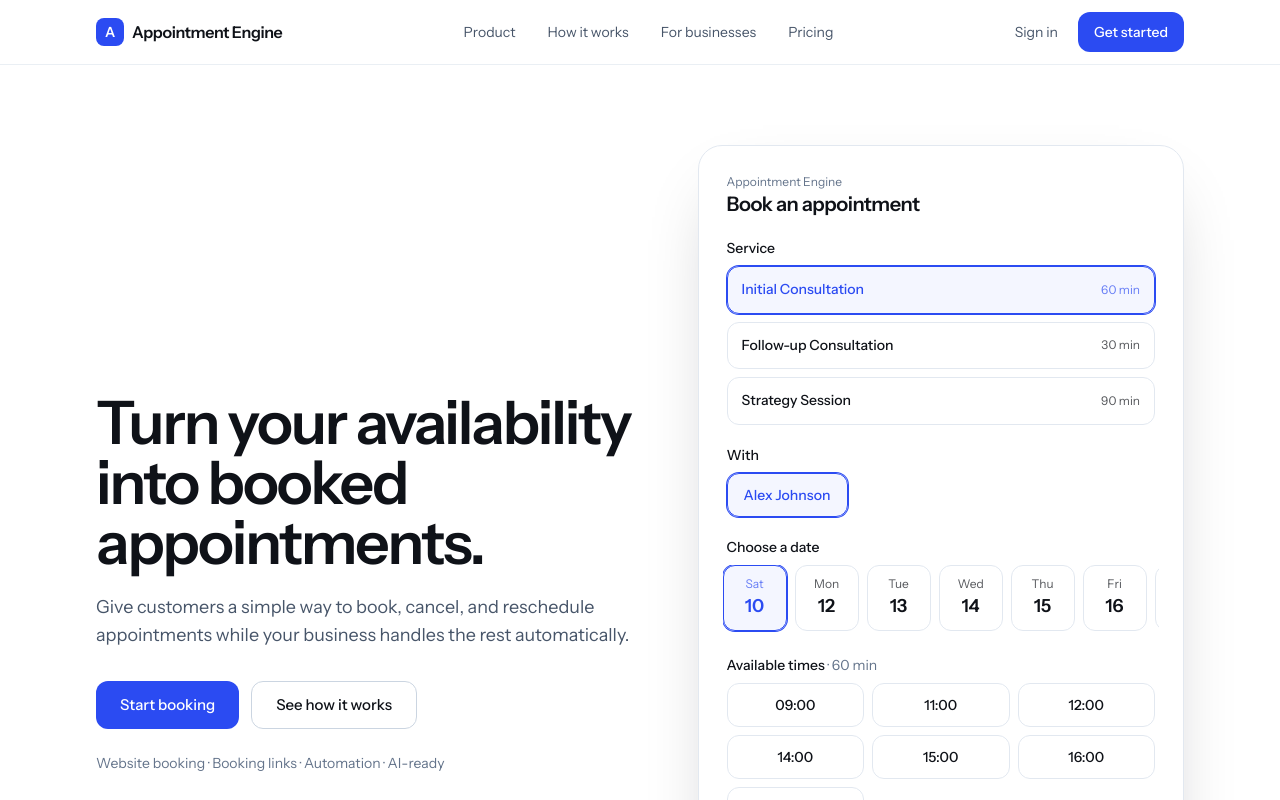
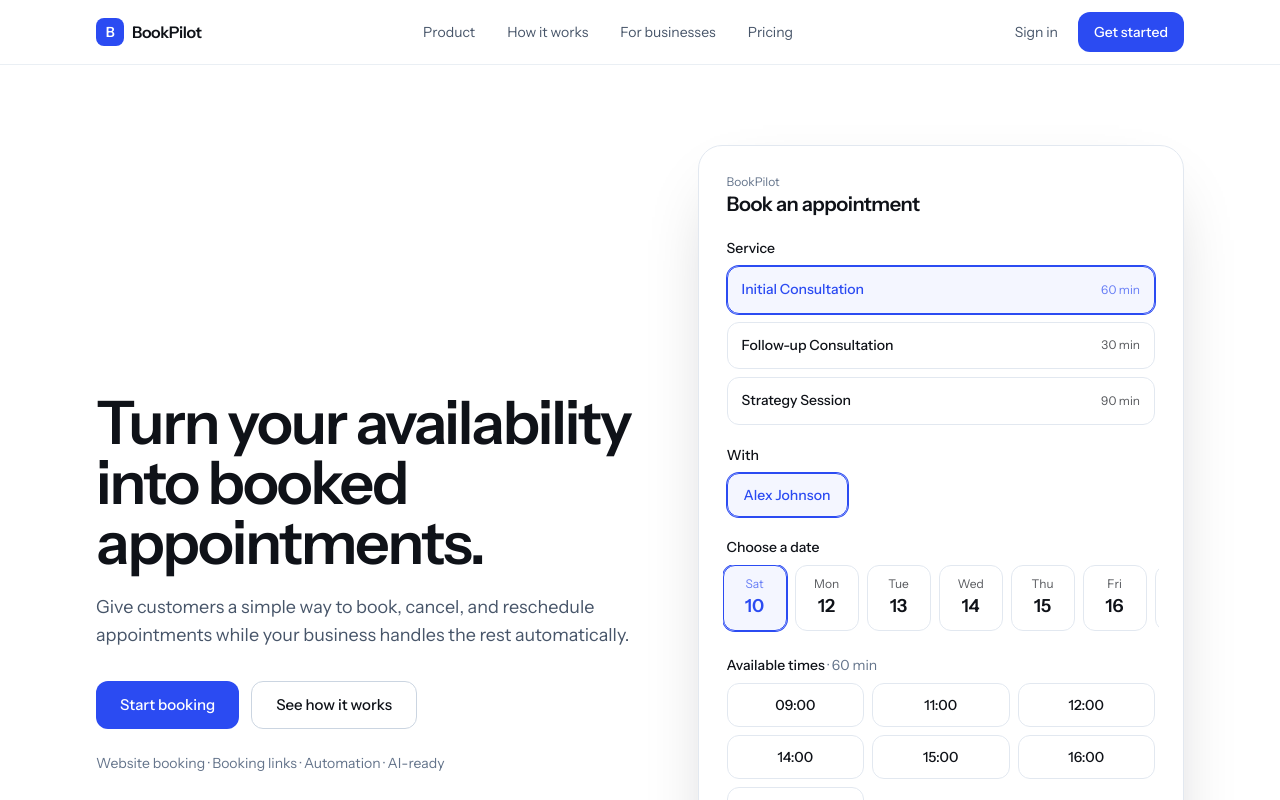
Before and after one commit to MoonwalkrrX/appointment_engine, a Next.js app: page / in a window 1280 px wide. Shown: the top 800 px of the page. Built offline with nearby package versions, Linux system fonts and the light colour scheme.

Commit message:
Rebrand to BookPilot

```diff
--- a/app/layout.tsx
+++ b/app/layout.tsx
@@ -2,5 +2,5 @@ import './globals.css';
 import type {Metadata} from 'next';
 import {Instrument_Sans} from 'next/font/google';
 const f=Instrument_Sans({subsets:['latin'],variable:'--font-sans'});
-export const metadata:Metadata={title:'Appointment Engine — Turn your availability into booked appointments',description:'Appointment infrastructure for modern businesses.'};
+export const metadata:Metadata={title:'BookPilot — Turn your availability into booked appointments',description:'Appointment infrastructure for modern businesses.'};
 export default function RootLayout({children}:{children:React.ReactNode}){return <html lang="en" className={f.variable}><body className="font-sans">{children}</body></html>}
--- a/app/sign-in/page.tsx
+++ b/app/sign-in/page.tsx
@@ -1,3 +1,3 @@
 import AuthForm from '@/components/AuthForm';
-export const metadata={title:'Sign in — Appointment Engine'};
+export const metadata={title:'Sign in — BookPilot'};
 export default function Page(){return <AuthForm mode="in"/>}
--- a/app/sign-up/page.tsx
+++ b/app/sign-up/page.tsx
@@ -1,3 +1,3 @@
 import AuthForm from '@/components/AuthForm';
-export const metadata={title:'Create account — Appointment Engine'};
+export const metadata={title:'Create account — BookPilot'};
 export default function Page(){return <AuthForm mode="up"/>}
--- a/components/AISection.tsx
+++ b/components/AISection.tsx
@@ -3,5 +3,5 @@ export default function AISection(){return(
   <section className="bg-slate-50 py-20 sm:py-28"><div className="wrap"><h2 className="h2 max-w-2xl">Add AI when your business is ready.</h2>
     <p className="lede">AI is never responsible for deciding whether a slot exists. It talks to the customer; the engine answers from real availability.</p>
     <ol className="mt-12 grid gap-3 sm:grid-cols-2 lg:grid-cols-6">{S.map(([w,t],i)=><li key={i} className={`rounded-2xl border p-4 ${w==='Engine'?'border-accent bg-accent text-white':'border-slate-200 bg-white'}`}>
-      <p className={`text-xs font-medium ${w==='Engine'?'text-white/80':'text-slate-500'}`}>{w==='Engine'?'Appointment Engine':w}</p><p className="mt-2 text-sm">{t}</p></li>)}</ol>
-    <p className="mt-16 max-w-4xl text-3xl font-semibold leading-tight tracking-[-0.03em] text-balance sm:text-5xl">AI handles the conversation. <span className="text-accent">Appointment Engine handles the truth.</span></p></div></section>)}
+      <p className={`text-xs font-medium ${w==='Engine'?'text-white/80':'text-slate-500'}`}>{w==='Engine'?'BookPilot':w}</p><p className="mt-2 text-sm">{t}</p></li>)}</ol>
+    <p className="mt-16 max-w-4xl text-3xl font-semibold leading-tight tracking-[-0.03em] text-balance sm:text-5xl">AI handles the conversation. <span className="text-accent">BookPilot handles the truth.</span></p></div></section>)}
--- a/components/ArchitectureSection.tsx
+++ b/components/ArchitectureSection.tsx
@@ -4,11 +4,11 @@ export default function ArchitectureSection(){return(
   <section className="bg-ink py-20 text-white sm:py-28"><div className="wrap grid items-center gap-12 lg:grid-cols-2">
     <div><h2 className="h2">More than a booking page.</h2>
       <p className="mt-5 max-w-lg text-lg text-white/70">Calendly and traditional scheduling tools focus primarily on letting someone choose a time.</p>
-      <p className="mt-4 max-w-lg text-lg text-white">Appointment Engine is designed as the appointment infrastructure underneath a business’s workflow.</p></div>
+      <p className="mt-4 max-w-lg text-lg text-white">BookPilot is designed as the appointment infrastructure underneath a business’s workflow.</p></div>
     <div className="rounded-3xl border border-white/10 bg-white/[.03] p-5 text-center sm:p-8">
       <div className="mx-auto w-fit rounded-xl border border-white/15 px-5 py-2 text-sm font-medium">Customer</div><Arrow/>
       <Chips c={['Website','Booking link','AI','WhatsApp','Other channels']}/><Arrow/>
-      <div className="rounded-2xl bg-accent p-5"><p className="text-lg font-semibold">Appointment Engine</p><div className="mt-3"><Chips c={['Availability','Booking','Cancellation','Rescheduling']}/></div></div><Arrow/>
+      <div className="rounded-2xl bg-accent p-5"><p className="text-lg font-semibold">BookPilot</p><div className="mt-3"><Chips c={['Availability','Booking','Cancellation','Rescheduling']}/></div></div><Arrow/>
       <div className="mx-auto w-fit rounded-xl border border-white/15 px-5 py-2 text-sm font-medium">Business database</div><Arrow/>
       <Chips c={['Automations','Notifications','Staff']}/></div>
   </div></section>)}
--- a/components/AuthForm.tsx
+++ b/components/AuthForm.tsx
@@ -17,7 +17,7 @@ export default function AuthForm({mode}:{mode:'in'|'up'}){
   return(
   <main className="grid min-h-screen place-items-center bg-slate-50 px-5 py-10">
     <div className="w-full max-w-md">
-      <a href="/" className="mb-6 flex items-center justify-center gap-2 font-semibold tracking-tight"><span className="grid h-7 w-7 place-items-center rounded-lg bg-accent text-sm text-white">A</span>Appointment Engine</a>
+      <a href="/" className="mb-6 flex items-center justify-center gap-2 font-semibold tracking-tight"><span className="grid h-7 w-7 place-items-center rounded-lg bg-accent text-sm text-white">B</span>BookPilot</a>
       <div className="rounded-3xl border border-slate-200 bg-white p-6 shadow-[0_30px_70px_-30px_rgba(15,18,24,.25)] sm:p-8" aria-live="polite">
         {done?<div className="py-4 text-center"><h1 className="text-2xl font-semibold tracking-tight">{up?'Account request received':'Signed in'}</h1>
           <p className="mt-2 text-sm text-slate-600">{AUTH_MOCK?'Demo mode: no account was created. The business dashboard is built next.':'Redirecting to your dashboard…'}</p>
@@ -31,5 +31,5 @@ export default function AuthForm({mode}:{mode:'in'|'up'}){
             {err&&<p role="alert" className="rounded-xl border border-red-200 bg-red-50 p-3 text-sm text-red-700">{err}</p>}
             <button type="submit" disabled={busy} className="btn-p w-full disabled:opacity-60">{busy?(up?'Creating account…':'Signing in…'):(up?'Create account':'Sign in')}</button></form></>}
       </div>
-      {!done&&<p className="mt-6 text-center text-sm text-slate-600">{up?'Already have an account? ':'New to Appointment Engine? '}<a href={up?'/sign-in':'/sign-up'} className="font-medium text-accent hover:underline">{up?'Sign in':'Create an account'}</a></p>}
+      {!done&&<p className="mt-6 text-center text-sm text-slate-600">{up?'Already have an account? ':'New to BookPilot? '}<a href={up?'/sign-in':'/sign-up'} className="font-medium text-accent hover:underline">{up?'Sign in':'Create an account'}</a></p>}
     </div></main>)}
--- a/components/BookingWidget.tsx
+++ b/components/BookingWidget.tsx
@@ -38,7 +38,7 @@ export default function BookingWidget(){
   const mins=services.find(x=>x.id===svc)?.minutes;
   return(
   <div className="rounded-3xl border border-slate-200 bg-white p-5 shadow-[0_30px_70px_-30px_rgba(15,18,24,.3)] sm:p-7" aria-live="polite">
-    <div className="mb-5"><p className="text-xs text-slate-500">Appointment Engine</p>
+    <div className="mb-5"><p className="text-xs text-slate-500">BookPilot</p>
       <h3 className="text-xl font-semibold tracking-tight">{moving?'Choose a new time':'Book an appointment'}</h3></div>
     {bootErr&&<p role="alert" className="rounded-xl border border-red-200 bg-red-50 p-3 text-sm text-red-700">{bootErr}</p>}
     {view==='pick'&&!bootErr&&<div className="space-y-5">
--- a/components/DashboardPreview.tsx
+++ b/components/DashboardPreview.tsx
@@ -4,7 +4,7 @@ export default function DashboardPreview(){return(
   <section className="bg-slate-50 py-20 sm:py-28"><div className="wrap"><h2 className="h2 max-w-2xl">Your whole day, one clear view.</h2>
     <div className="mt-12 overflow-hidden rounded-3xl border border-slate-200 bg-white shadow-[0_40px_80px_-40px_rgba(15,18,24,.35)]">
       <div className="flex items-center gap-1.5 border-b border-slate-200 bg-slate-50 px-4 py-3">{[0,1,2].map(i=><span key={i} className="h-2.5 w-2.5 rounded-full bg-slate-300"/>)}</div>
-      <div className="flex min-h-[380px]"><aside className="hidden w-52 shrink-0 border-r border-slate-200 p-4 md:block"><p className="mb-4 px-3 text-sm font-semibold">Appointment Engine</p>
+      <div className="flex min-h-[380px]"><aside className="hidden w-52 shrink-0 border-r border-slate-200 p-4 md:block"><p className="mb-4 px-3 text-sm font-semibold">BookPilot</p>
         {NAV.map((n,i)=><div key={n} className={`rounded-lg px-3 py-2 text-sm ${i===0?'bg-accent/10 font-medium text-accent':'text-slate-600'}`}>{n}</div>)}</aside>
         <div className="min-w-0 flex-1 p-4 sm:p-8"><div className="-mx-1 mb-5 flex gap-1 overflow-x-auto px-1 md:hidden">{NAV.map((n,i)=><span key={n} className={`shrink-0 rounded-full px-3 py-1.5 text-xs ${i===0?'bg-accent text-white':'bg-slate-100'}`}>{n}</span>)}</div>
           <h3 className="text-xl font-semibold tracking-tight">Today’s appointments</h3>
--- a/components/Footer.tsx
+++ b/components/Footer.tsx
@@ -1,5 +1,5 @@
 const G:[string,string[]][]=[['Product',['Booking','Availability','Staff','Automation','AI']],['Company',['About','Contact','Documentation']],['Social',['GitHub','X','LinkedIn']],['Legal',['Privacy','Terms']]];
 export default function Footer(){return(
   <footer className="border-t border-slate-200"><div className="wrap grid gap-10 py-14 sm:grid-cols-2 lg:grid-cols-[1.5fr_repeat(4,1fr)]">
-    <div><p className="font-semibold">Appointment Engine</p><p className="mt-2 max-w-xs text-sm text-slate-600">Appointment infrastructure for modern businesses.</p></div>
+    <div><p className="font-semibold">BookPilot</p><p className="mt-2 max-w-xs text-sm text-slate-600">Appointment infrastructure for modern businesses.</p></div>
     {G.map(([h,l])=><div key={h}><p className="text-sm font-semibold">{h}</p><ul className="mt-3 space-y-2">{l.map(x=><li key={x}><a href={`/${x.toLowerCase()}`} className="text-sm text-slate-600 hover:text-ink">{x}</a></li>)}</ul></div>)}</div></footer>)}
--- a/components/HowItWorks.tsx
+++ b/components/HowItWorks.tsx
@@ -1,6 +1,6 @@
 const S=[
  ['Customer chooses','Customers select a service, staff member, date, and available time.',['Service','Staff','Date','Time']],
- ['Appointment Engine checks','Availability, working hours, existing appointments, and booking rules are checked automatically.',['✓ Working hours','✓ Existing appointments','✓ Booking rules']],
+ ['BookPilot checks','Availability, working hours, existing appointments, and booking rules are checked automatically.',['✓ Working hours','✓ Existing appointments','✓ Booking rules']],
  ['Appointment is confirmed','The customer receives confirmation and the business gets the appointment recorded in the system.',['Confirmed','Recorded']]] as const;
 export default function HowItWorks(){return(
   <section id="how" className="scroll-mt-16 bg-slate-50 py-20 sm:py-28"><div className="wrap"><h2 className="h2">How it works</h2>
--- a/components/Navbar.tsx
+++ b/components/Navbar.tsx
@@ -4,7 +4,7 @@
 export default function Navbar(){const [o,setO]=useState(false);return(
   <header className="sticky top-0 z-50 border-b border-slate-200/70 bg-white/90 backdrop-blur">
     <div className="wrap flex h-16 items-center justify-between">
-      <a href="#" className="flex items-center gap-2 font-semibold tracking-tight"><span className="grid h-7 w-7 place-items-center rounded-lg bg-accent text-sm text-white">A</span>Appointment Engine</a>
+      <a href="#" className="flex items-center gap-2 font-semibold tracking-tight"><span className="grid h-7 w-7 place-items-center rounded-lg bg-accent text-sm text-white">B</span>BookPilot</a>
       <nav className="hidden gap-8 text-sm text-slate-600 md:flex">{L.map(([t,h])=><a key={h} href={h} className="hover:text-ink">{t}</a>)}</nav>
       <div className="hidden items-center gap-5 md:flex"><a href="/sign-in" className="text-sm text-slate-600 hover:text-ink">Sign in</a><a href="/sign-up" className="btn-p h-10 px-4 text-sm">Get started</a></div>
       <button aria-label="Toggle menu" aria-expanded={o} onClick={()=>setO(!o)} className="grid h-11 w-11 place-items-center rounded-lg border border-slate-200 md:hidden">
--- a/components/ProblemSection.tsx
+++ b/components/ProblemSection.tsx
@@ -8,6 +8,6 @@ export default function ProblemSection(){return(
     <div className="mt-12 grid gap-8 lg:grid-cols-2">
       <div className="rounded-3xl border border-dashed border-slate-300 bg-slate-50 p-5 sm:p-8"><p className="mb-5 text-sm font-medium text-slate-500">Today: seven steps, two people</p>
         <ol className="space-y-2.5">{OLD.map(([t,staff],i)=><li key={i} className={`w-fit max-w-[88%] rounded-2xl px-4 py-2.5 text-sm ${staff?'ml-auto bg-slate-200':'border border-slate-200 bg-white'}`} style={{transform:`rotate(${(i%3-1)*0.8}deg)`}}>{t}</li>)}</ol></div>
-      <div className="flex flex-col justify-center rounded-3xl bg-ink p-6 text-white sm:p-10"><p className="text-2xl font-semibold tracking-tight sm:text-3xl">Appointment Engine turns that conversation into a booking flow.</p>
+      <div className="flex flex-col justify-center rounded-3xl bg-ink p-6 text-white sm:p-10"><p className="text-2xl font-semibold tracking-tight sm:text-3xl">BookPilot turns that conversation into a booking flow.</p>
         <ol className="mt-8 space-y-3">{NEW.map((t,i)=><li key={t} className="flex items-center gap-3 rounded-xl bg-white/10 px-4 py-3 text-sm"><span className="grid h-6 w-6 place-items-center rounded-full bg-accent text-xs">{i+1}</span>{t}</li>)}</ol></div>
     </div></section></>)}
```
